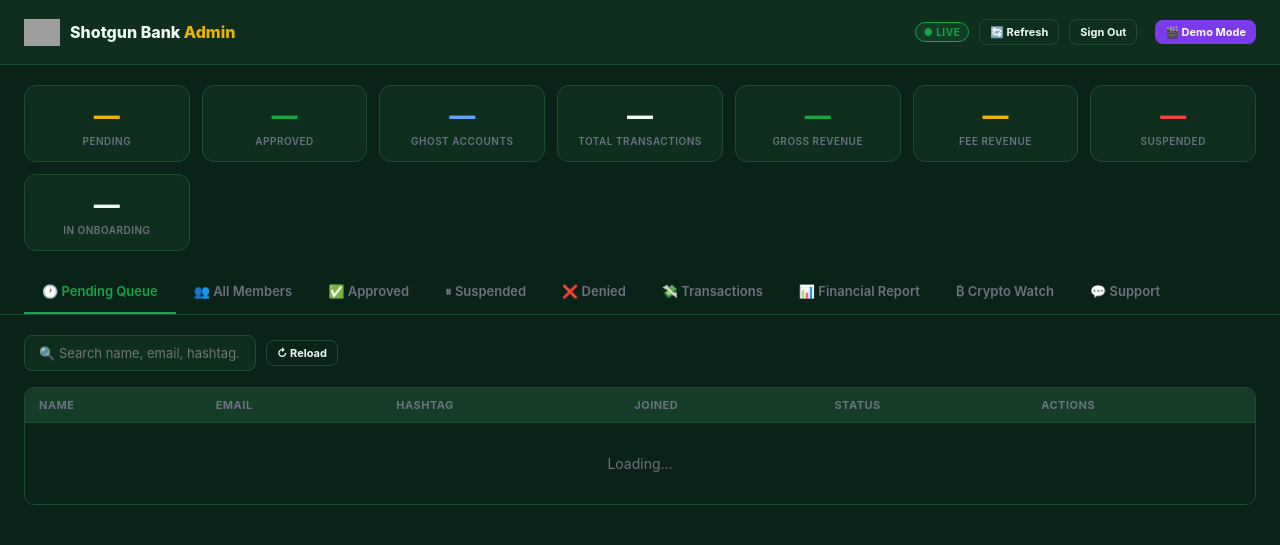
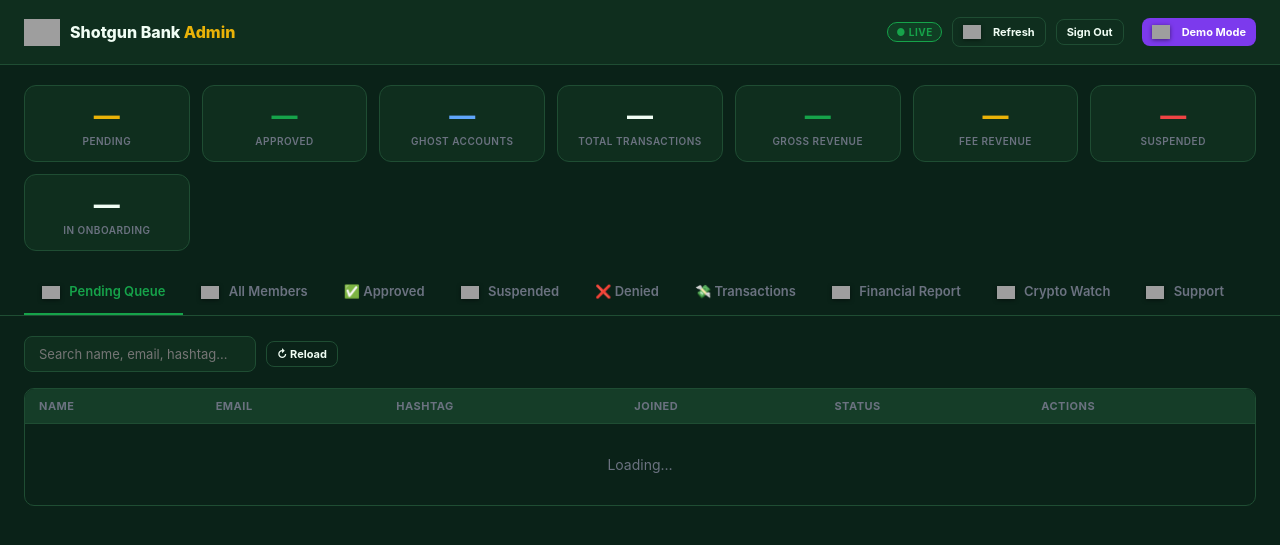
Before and after one commit to taximizer-pro/shotgun-bank, a Flask app: page /admin in a window 1280 px wide. Shown: the top 545 px of the page. Run offline with Flask 3, Linux system fonts and the light colour scheme; the visitor is signed in with stand-in values (Sample User, id 1); grey boxes are pictures that could not be loaded.

Commit message:
BRAND: 19 emoji → branded icons in admin.html

```diff
--- a/templates/admin.html
+++ b/templates/admin.html
@@ -163,9 +163,9 @@ label.field-lbl{font-size:11px;font-weight:700;color:var(--muted);text-transform
   </div>
   <div class="topbar-right">
     <span class="badge-live">● LIVE</span>
-    <button class="btn btn-outline btn-sm" onclick="refreshCurrent()">🔄 Refresh</button>
+    <button class="btn btn-outline btn-sm" onclick="refreshCurrent()"><img src="https://media.base44.com/images/public/6a14ef767988d1ef0baff5aa/bfc13f1bc_generated_image.png" alt="" style="width:18px;height:18px;object-fit:contain;vertical-align:middle;margin-right:6px;filter:drop-shadow(0 1px 2px rgba(0,0,0,.5))"> Refresh</button>
     <button class="btn btn-outline btn-sm" onclick="location.href='/bank/admin/logout'">Sign Out</button>
-  <button class="btn btn-sm" style="background:#7c3aed;color:#fff;margin-left:8px;" onclick="window.open('/demo?key=txpro-admin-2026','_blank')">🎬 Demo Mode</button>
+  <button class="btn btn-sm" style="background:#7c3aed;color:#fff;margin-left:8px;" onclick="window.open('/demo?key=txpro-admin-2026','_blank')"><img src="https://media.base44.com/images/public/6a14ef767988d1ef0baff5aa/5c8353ebe_generated_image.png" alt="" style="width:18px;height:18px;object-fit:contain;vertical-align:middle;margin-right:6px;filter:drop-shadow(0 1px 2px rgba(0,0,0,.5))"> Demo Mode</button>
   </div>
 </div>
 
@@ -183,21 +183,21 @@ label.field-lbl{font-size:11px;font-weight:700;color:var(--muted);text-transform
 
 <!-- TABS -->
 <div class="tabs">
-  <div class="tab on" onclick="switchTab('pending')">🕐 Pending Queue</div>
-  <div class="tab" onclick="switchTab('all')">👥 All Members</div>
+  <div class="tab on" onclick="switchTab('pending')"><img src="https://media.base44.com/images/public/6a14ef767988d1ef0baff5aa/73320d034_generated_image.png" alt="" style="width:18px;height:18px;object-fit:contain;vertical-align:middle;margin-right:6px;filter:drop-shadow(0 1px 2px rgba(0,0,0,.5))"> Pending Queue</div>
+  <div class="tab" onclick="switchTab('all')"><img src="https://media.base44.com/images/public/6a14ef767988d1ef0baff5aa/6190b2c70_generated_image.png" alt="" style="width:18px;height:18px;object-fit:contain;vertical-align:middle;margin-right:6px;filter:drop-shadow(0 1px 2px rgba(0,0,0,.5))"> All Members</div>
   <div class="tab" onclick="switchTab('approved')">✅ Approved</div>
-  <div class="tab" onclick="switchTab('suspended')">⏸ Suspended</div>
+  <div class="tab" onclick="switchTab('suspended')"><img src="https://media.base44.com/images/public/6a14ef767988d1ef0baff5aa/176604227_generated_image.png" alt="" style="width:18px;height:18px;object-fit:contain;vertical-align:middle;margin-right:6px;filter:drop-shadow(0 1px 2px rgba(0,0,0,.5))"> Suspended</div>
   <div class="tab" onclick="switchTab('denied')">❌ Denied</div>
   <div class="tab" onclick="switchTab('tx')">💸 Transactions</div>
-  <div class="tab" onclick="switchTab('financial')">📊 Financial Report</div>
-  <div class="tab" onclick="switchTab('crypto')">₿ Crypto Watch</div>
-  <div class="tab" onclick="switchTab('support')">💬 Support</div>
+  <div class="tab" onclick="switchTab('financial')"><img src="https://media.base44.com/images/public/6a14ef767988d1ef0baff5aa/aa0988289_generated_image.png" alt="" style="width:18px;height:18px;object-fit:contain;vertical-align:middle;margin-right:6px;filter:drop-shadow(0 1px 2px rgba(0,0,0,.5))"> Financial Report</div>
+  <div class="tab" onclick="switchTab('crypto')"><img src="https://media.base44.com/images/public/6a14ef767988d1ef0baff5aa/fe9edfe62_generated_image.png" alt="" style="width:18px;height:18px;object-fit:contain;vertical-align:middle;margin-right:6px;filter:drop-shadow(0 1px 2px rgba(0,0,0,.5))"> Crypto Watch</div>
+  <div class="tab" onclick="switchTab('support')"><img src="https://media.base44.com/images/public/6a14ef767988d1ef0baff5aa/5b40758e7_generated_image.png" alt="" style="width:18px;height:18px;object-fit:contain;vertical-align:middle;margin-right:6px;filter:drop-shadow(0 1px 2px rgba(0,0,0,.5))"> Support</div>
 </div>
 
 <!-- ── PENDING ──────────────────────────────────────────────────────── -->
 <div id="tab-pending" class="tab-content">
   <div class="filter-bar">
-    <input class="search-bar" id="pendingSearch" placeholder="🔍 Search name, email, hashtag…" oninput="filterPending()">
+    <input class="search-bar" id="pendingSearch" placeholder="Search name, email, hashtag…" oninput="filterPending()">
     <button class="btn btn-outline btn-sm" onclick="loadPending()">↻ Reload</button>
   </div>
   <div class="tbl-wrap">
@@ -211,7 +211,7 @@ label.field-lbl{font-size:11px;font-weight:700;color:var(--muted);text-transform
 <!-- ── ALL MEMBERS ─────────────────────────────────────────────────── -->
 <div id="tab-all" class="tab-content hidden">
   <div class="filter-bar">
-    <input class="search-bar" id="allSearch" placeholder="🔍 Search name, email, #tag…" oninput="filterAll()">
+    <input class="search-bar" id="allSearch" placeholder="Search name, email, #tag…" oninput="filterAll()">
     <select class="search-bar" id="allStatus" onchange="filterAll()">
       <option value="">All Statuses</option>
       <option value="pending">Pending</option>
@@ -234,7 +234,7 @@ label.field-lbl{font-size:11px;font-weight:700;color:var(--muted);text-transform
 <!-- ── APPROVED ────────────────────────────────────────────────────── -->
 <div id="tab-approved" class="tab-content hidden">
   <div class="filter-bar">
-    <input class="search-bar" id="approvedSearch" placeholder="🔍 Search…" oninput="filterApproved()">
+    <input class="search-bar" id="approvedSearch" placeholder="Search…" oninput="filterApproved()">
     <select class="search-bar" id="approvedSort" onchange="filterApproved()">
       <option value="">Sort: Newest</option>
       <option value="balance_desc">Balance: High→Low</option>
@@ -273,7 +273,7 @@ label.field-lbl{font-size:11px;font-weight:700;color:var(--muted);text-transform
 <!-- ── TRANSACTIONS ────────────────────────────────────────────────── -->
 <div id="tab-tx" class="tab-content hidden">
   <div class="filter-bar">
-    <input class="search-bar" id="txSearch" placeholder="🔍 Search hashtag, name, note…" oninput="filterTx()">
+    <input class="search-bar" id="txSearch" placeholder="Search hashtag, name, note…" oninput="filterTx()">
     <select class="search-bar" id="txType" onchange="filterTx()">
       <option value="">All Types</option>
       <option value="send">Send</option>
@@ -319,7 +319,7 @@ label.field-lbl{font-size:11px;font-weight:700;color:var(--muted);text-transform
     <canvas id="chartTopUsers" height="120"></canvas>
   </div>
   <div class="chart-card">
-    <h4>📅 Daily Fee Revenue (Last 14 Days)</h4>
+    <h4><img src="https://media.base44.com/images/public/6a14ef767988d1ef0baff5aa/aa0988289_generated_image.png" alt="" style="width:18px;height:18px;object-fit:contain;vertical-align:middle;margin-right:6px;filter:drop-shadow(0 1px 2px rgba(0,0,0,.5))"> Daily Fee Revenue (Last 14 Days)</h4>
     <canvas id="chartDailyFees" height="100"></canvas>
   </div>
 </div>
@@ -436,7 +436,7 @@ function refreshCurrent() {
   _accounts=[]; _txns=[];
   switchTab(_tab);
   loadStats();
-  toast('🔄 Refreshed');
+  toast('<img src="https://media.base44.com/images/public/6a14ef767988d1ef0baff5aa/bfc13f1bc_generated_image.png" alt="" style="width:18px;height:18px;object-fit:contain;vertical-align:middle;margin-right:6px;filter:drop-shadow(0 1px 2px rgba(0,0,0,.5))"> Refreshed');
 }
 
 // ── API ────────────────────────────────────────────────────────────────────
@@ -484,7 +484,7 @@ async function loadPending() {
 
 function renderPending(rows) {
   const tb = document.getElementById('pendingBody');
-  if(!rows.length){tb.innerHTML='<tr><td colspan="6" class="empty">🎉 Queue is empty!</td></tr>';return;}
+  if(!rows.length){tb.innerHTML='<tr><td colspan="6" class="empty"><img src="https://media.base44.com/images/public/6a14ef767988d1ef0baff5aa/3e2bc01df_generated_image.png" alt="" style="width:18px;height:18px;object-fit:contain;vertical-align:middle;filter:drop-shadow(0 1px 2px rgba(0,0,0,.5))"> Queue is empty!</td></tr>';return;}
   tb.innerHTML = rows.map(a=>`
     <tr onclick="openUser('${a.id}')">
       <td><strong>${a.first_name} ${a.last_name}</strong></td>
@@ -833,7 +833,7 @@ function openUserFromData(a) {
     <div class="detail-row"><span class="lbl">Ghost</span><span class="val">${a.is_silent?'👻 Yes':'No'}</span></div>
     <div class="detail-row"><span class="lbl">Joined</span><span class="val">${(a.created_date||'').slice(0,10)}</span></div>
     <div class="detail-row" style="border:none;margin-top:4px;padding-top:4px;">
-      <span class="lbl" style="font-size:11px;color:#374151">🔒 Passwords, PINs and full card numbers are never visible to admins</span>
+      <span class="lbl" style="font-size:11px;color:#374151"><img src="https://media.base44.com/images/public/6a14ef767988d1ef0baff5aa/2865b839c_generated_image.png" alt="" style="width:16px;height:16px;object-fit:contain;vertical-align:middle;filter:drop-shadow(0 1px 2px rgba(0,0,0,.5))"> Passwords, PINs and full card numbers are never visible to admins</span>
     </div>
   `;
   const btns = [];
@@ -843,7 +843,7 @@ function openUserFromData(a) {
   }
   if(a.status==='approved') {
     btns.push(`<button class="btn btn-red btn-sm" onclick="openSuspend('${a.id}')">⏸ Suspend</button>`);
-    const btvLabel = a.beat_v_enabled ? '🔫 Revoke Beat the V' : '🔫 Grant Beat the V';
+    const btvLabel = a.beat_v_enabled ? '<img src="https://base44.app/api/apps/6a14ef767988d1ef0baff5aa/files/mp/public/6a14ef767988d1ef0baff5aa/6800155fb_beat_the_v_clean.png" alt="" style="width:18px;height:18px;object-fit:contain;vertical-align:middle;margin-right:6px;filter:drop-shadow(0 1px 2px rgba(0,0,0,.5))"> Revoke Beat the V' : '<img src="https://base44.app/api/apps/6a14ef767988d1ef0baff5aa/files/mp/public/6a14ef767988d1ef0baff5aa/6800155fb_beat_the_v_clean.png" alt="" style="width:18px;height:18px;object-fit:contain;vertical-align:middle;margin-right:6px;filter:drop-shadow(0 1px 2px rgba(0,0,0,.5))"> Grant Beat the V';
     btns.push(`<button class="btn btn-outline btn-sm" onclick="toggleBeatV('${a.id}',${!a.beat_v_enabled})">${btvLabel}</button>`);
   }
   if(a.status==='suspended'||a.status==='denied') {
@@ -972,7 +972,7 @@ async function sendChatMsg() {
     _chatLogs[_chatTargetId].push({from:'Admin (Italy)', text, isAdmin:true});
     input.value='';
     renderChatBox();
-    toast('📤 Message sent');
+    toast('Message sent ✓');
   } else toast(d.error||'Error sending', true);
 }
 
```
